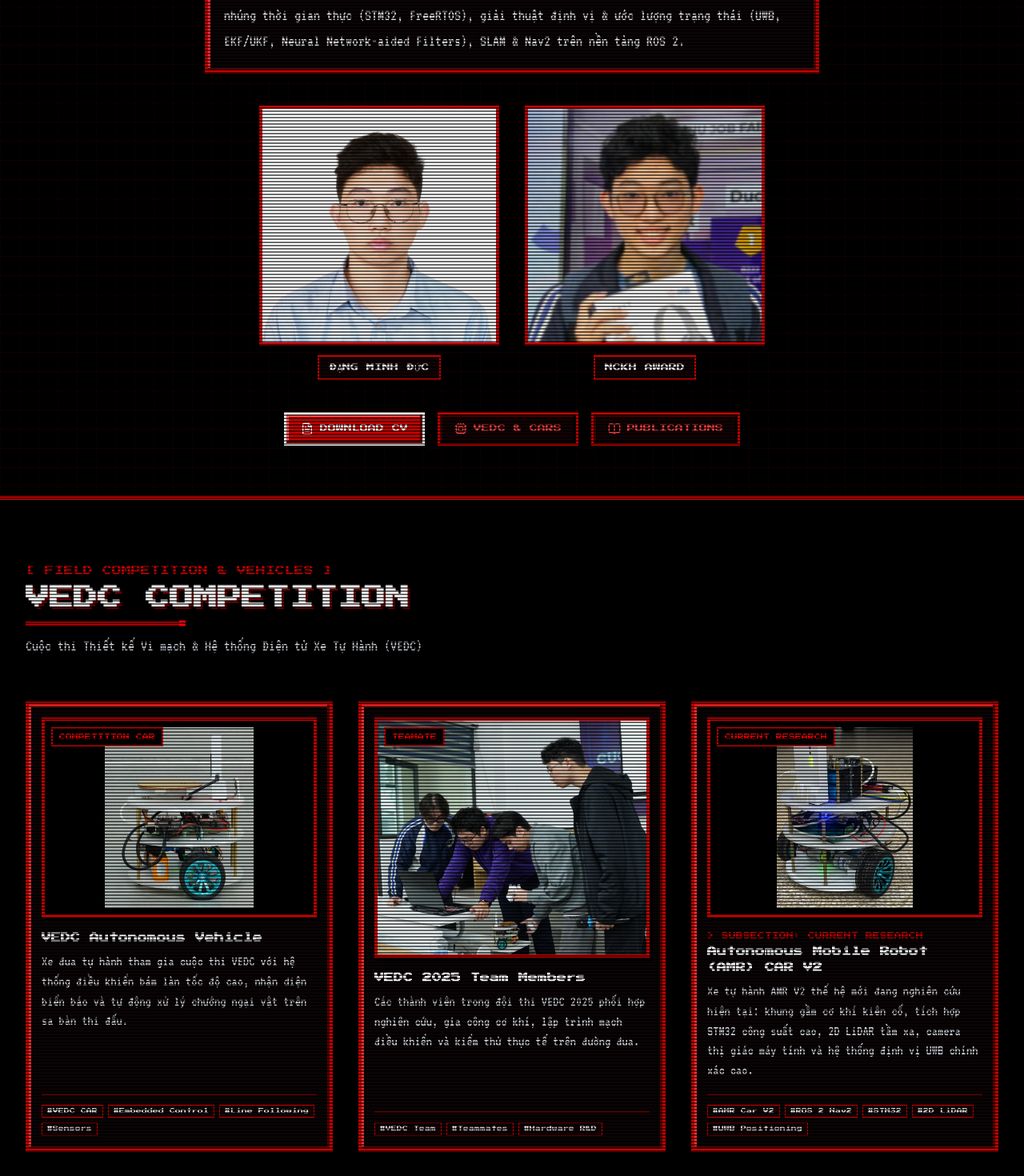
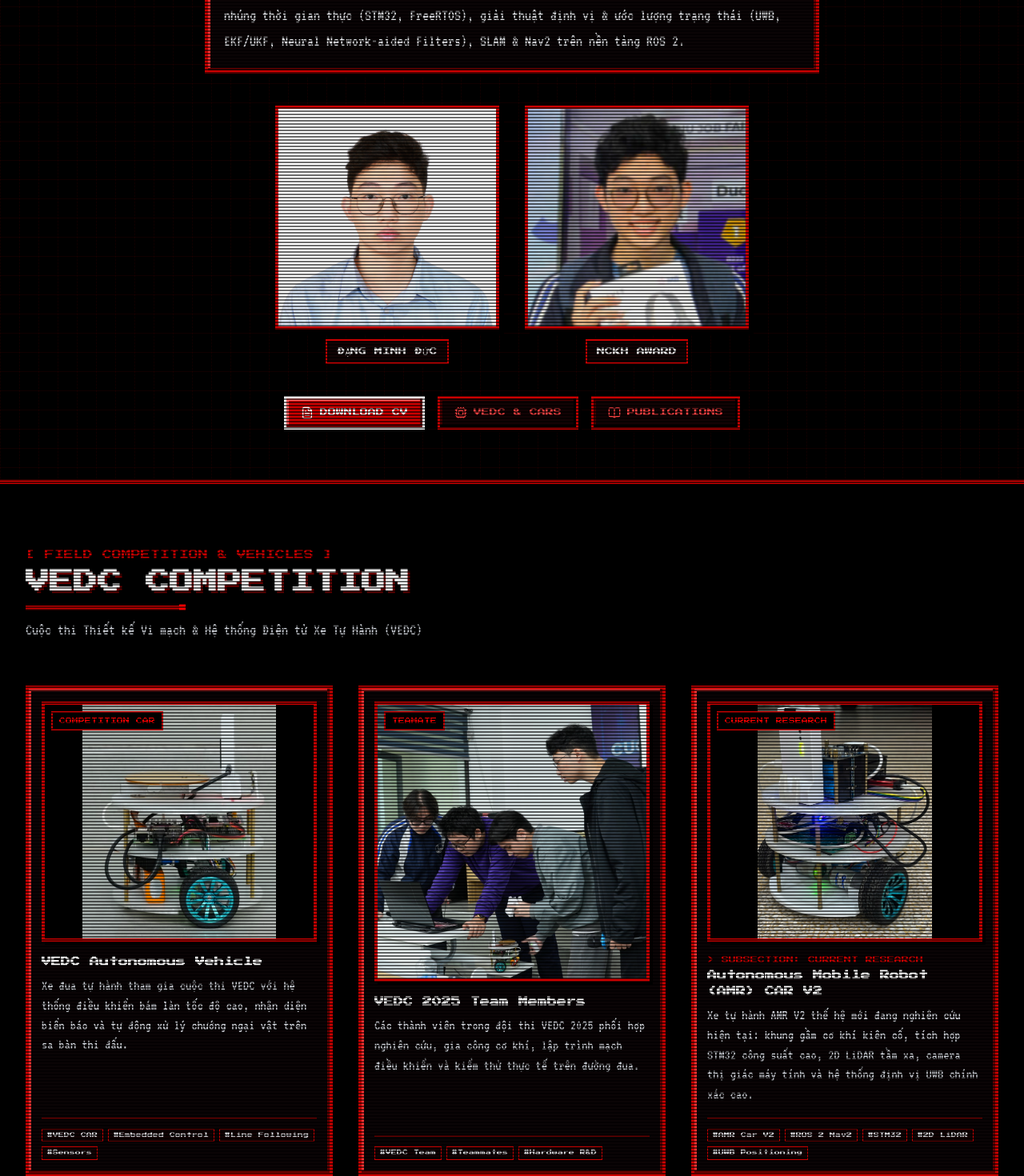
Before and after one commit to leonas-kratos/leonas-kratos.github.io, a Next.js app: page / in a window 1280 px wide. Shown: the part 400-1870 px from the top of the page at 80% size. Built offline with nearby package versions, Linux system fonts and the light colour scheme.

Commit message:
fix: enforce strict image wrapper classes (car-image-wrapper, photo-wrapper, avatar-wrapper) to eliminate horizontal stretching

```diff
--- a/src/app/globals.css
+++ b/src/app/globals.css
@@ -159,3 +159,60 @@ body {
   background: #CC0000;
   border: 2px solid #000000;
 }
+
+/* ===================================================
+   STRICT IMAGE WRAPPER CLASSES (Fix stretching)
+   =================================================== */
+
+/* Car / Vehicle images (CAR, CAR V2) */
+.car-image-wrapper {
+  width: 100%;
+  max-width: 600px;
+  height: 300px;
+  background: #000000;
+  border: 4px solid #CC0000;
+  overflow: hidden;
+  margin: 0 auto;
+  position: relative;
+}
+.car-image-wrapper img {
+  width: 100% !important;
+  height: 100% !important;
+  object-fit: contain !important;  /* contain = no crop, shows full car */
+  display: block !important;
+}
+
+/* Person / Group photos (teammate, lab, conference, presentation) */
+.photo-wrapper {
+  width: 100%;
+  max-width: 500px;
+  height: 350px;
+  border: 4px solid #CC0000;
+  overflow: hidden;
+  margin: 0 auto;
+  position: relative;
+}
+.photo-wrapper img {
+  width: 100% !important;
+  height: 100% !important;
+  object-fit: cover !important;
+  object-position: center top !important;
+  display: block !important;
+}
+
+/* Hero avatars (DangMinhDuc.png, prize.png) */
+.avatar-wrapper {
+  width: 280px;
+  height: 280px;
+  border: 4px solid #CC0000;
+  overflow: hidden;
+  flex-shrink: 0;
+  position: relative;
+}
+.avatar-wrapper img {
+  width: 100% !important;
+  height: 100% !important;
+  object-fit: cover !important;
+  object-position: center top !important;
+  display: block !important;
+}
--- a/src/components/ConferenceSection.tsx
+++ b/src/components/ConferenceSection.tsx
@@ -1,4 +1,3 @@
-import Image from "next/image";
 import { CONFERENCE_DATA } from "@/data/portfolioData";
 
 export default function ConferenceSection() {
@@ -20,26 +19,15 @@ export default function ConferenceSection() {
           </p>
         </div>
 
-        {/* 1 Column Focus Card: fixed height 300px, object-fit: cover, 4px solid #CC0000 */}
+        {/* Conference Card: Uses .photo-wrapper (max-width: 500px, height: 350px) */}
         <div className="pixel-card p-6 max-w-4xl mx-auto">
-          <div className="grid grid-cols-1 md:grid-cols-2 gap-6 items-center">
+          <div className="grid grid-cols-1 md:grid-cols-2 gap-8 items-center">
 
-            {/* Image Container: 300px fixed height, object-fit cover, border-radius 0 */}
-            <div
-              className="w-full bg-[#000000] overflow-hidden relative shadow-[4px_4px_0_0_#000000]"
-              style={{
-                height: "300px",
-                border: "4px solid #CC0000",
-                borderRadius: "0px",
-                position: "relative",
-              }}
-            >
-              <Image
+            <div className="photo-wrapper shadow-[4px_4px_0_0_#000000]">
+              <img
                 src={CONFERENCE_DATA.image}
                 alt={CONFERENCE_DATA.title}
-                fill
-                sizes="(max-width: 768px) 100vw, 50vw"
-                className="object-cover object-center hover:scale-105 transition-transform duration-300"
+                loading="lazy"
               />
               <div
                 style={{ fontFamily: "var(--font-press-start)" }}
@@ -57,7 +45,7 @@ export default function ConferenceSection() {
                 </div>
                 <h3
                   style={{ fontFamily: "var(--font-press-start)" }}
-                  className="text-sm font-bold text-white leading-relaxed mb-3"
+                  className="text-xs sm:text-sm font-bold text-white leading-relaxed mb-3"
                 >
                   {CONFERENCE_DATA.title}
                 </h3>
--- a/src/components/Hero.tsx
+++ b/src/components/Hero.tsx
@@ -1,4 +1,3 @@
-import Image from "next/image";
 import { FileText, BookOpen, Cpu, Terminal } from "lucide-react";
 import { PERSONAL_INFO } from "@/data/portfolioData";
 
@@ -38,31 +37,18 @@ export default function Hero() {
           </p>
         </div>
 
-        {/* 2 Equal Portrait Cards Side by Side (300x300px, 4px solid #CC0000, object-fit: cover, NO ROUNDING) */}
+        {/* Hero avatars: 280x280px wrapper with .avatar-wrapper */}
         <div className="flex flex-col sm:flex-row items-center justify-center gap-8 mb-10">
 
           {/* Card 1: DangMinhDuc.png */}
           <div className="flex flex-col items-center">
-            <div
-              className="bg-black relative overflow-hidden shadow-[6px_6px_0_0_#000000]"
-              style={{
-                width: "300px",
-                height: "300px",
-                border: "4px solid #CC0000",
-                borderRadius: "0px",
-                position: "relative",
-              }}
-            >
-              <Image
+            <div className="avatar-wrapper shadow-[6px_6px_0_0_#000000]">
+              <img
                 src={PERSONAL_INFO.avatar}
                 alt={PERSONAL_INFO.name}
-                fill
-                priority
-                sizes="300px"
-                className="object-cover object-top hover:scale-105 transition-transform duration-300"
+                loading="eager"
               />
             </div>
-            {/* Label below */}
             <div
               style={{ fontFamily: "var(--font-press-start)" }}
               className="mt-3 px-3 py-1.5 bg-[#120304] border-2 border-[#CC0000] text-white text-[10px] uppercase shadow-[3px_3px_0_0_#000000]"
@@ -73,26 +59,13 @@ export default function Hero() {
 
           {/* Card 2: prize.png */}
           <div className="flex flex-col items-center">
-            <div
-              className="bg-black relative overflow-hidden shadow-[6px_6px_0_0_#000000]"
-              style={{
-                width: "300px",
-                height: "300px",
-                border: "4px solid #CC0000",
-                borderRadius: "0px",
-                position: "relative",
-              }}
-            >
-              <Image
+            <div className="avatar-wrapper shadow-[6px_6px_0_0_#000000]">
+              <img
                 src={PERSONAL_INFO.prizeImage}
                 alt="NCKH Award"
-                fill
-                priority
-                sizes="300px"
-                className="object-cover object-center hover:scale-105 transition-transform duration-300"
+                loading="eager"
               />
             </div>
-            {/* Label below */}
             <div
               style={{ fontFamily: "var(--font-press-start)" }}
               className="mt-3 px-3 py-1.5 bg-[#120304] border-2 border-[#CC0000] text-white text-[10px] uppercase shadow-[3px_3px_0_0_#000000]"
@@ -103,7 +76,7 @@ export default function Hero() {
 
         </div>
 
-        {/* CTA Buttons - DOWNLOAD CV below both images */}
+        {/* CTA Buttons */}
         <div className="flex flex-wrap items-center justify-center gap-4">
           <a
             href={PERSONAL_INFO.cvUrl}
--- a/src/components/LabSection.tsx
+++ b/src/components/LabSection.tsx
@@ -1,4 +1,3 @@
-import Image from "next/image";
 import { LAB_DATA } from "@/data/portfolioData";
 
 export default function LabSection() {
@@ -20,25 +19,15 @@ export default function LabSection() {
           </p>
         </div>
 
-        {/* Lab Card: fixed height 300px, object-fit cover, 4px solid red */}
+        {/* Lab Card: Uses .photo-wrapper (max-width: 500px, height: 350px) */}
         <div className="pixel-card p-6 max-w-4xl mx-auto">
-          <div className="grid grid-cols-1 md:grid-cols-2 gap-6 items-center">
+          <div className="grid grid-cols-1 md:grid-cols-2 gap-8 items-center">
 
-            <div
-              className="w-full bg-[#000000] overflow-hidden relative shadow-[4px_4px_0_0_#000000]"
-              style={{
-                height: "300px",
-                border: "4px solid #CC0000",
-                borderRadius: "0px",
-                position: "relative",
-              }}
-            >
-              <Image
+            <div className="photo-wrapper shadow-[4px_4px_0_0_#000000]">
+              <img
                 src={LAB_DATA.image}
                 alt={LAB_DATA.title}
-                fill
-                sizes="(max-width: 768px) 100vw, 50vw"
-                className="object-cover object-center hover:scale-105 transition-transform duration-300"
+                loading="lazy"
               />
               <div
                 style={{ fontFamily: "var(--font-press-start)" }}
@@ -55,7 +44,7 @@ export default function LabSection() {
                 </div>
                 <h3
                   style={{ fontFamily: "var(--font-press-start)" }}
-                  className="text-sm font-bold text-white leading-relaxed mb-3"
+                  className="text-xs sm:text-sm font-bold text-white leading-relaxed mb-3"
                 >
                   {LAB_DATA.title}
                 </h3>
--- a/src/components/ResearchSection.tsx
+++ b/src/components/ResearchSection.tsx
@@ -1,4 +1,3 @@
-import Image from "next/image";
 import { RESEARCH_PRESENTATION_DATA } from "@/data/portfolioData";
 
 export default function ResearchSection() {
@@ -20,26 +19,16 @@ export default function ResearchSection() {
           </p>
         </div>
 
-        {/* 2 Columns Tablet/Desktop, 1 Column Mobile: 300px fixed height, object-fit cover, 4px border */}
+        {/* 2 Columns: Uses .photo-wrapper (max-width: 500px, height: 350px) */}
         <div className="grid grid-cols-1 md:grid-cols-2 gap-8 max-w-5xl mx-auto">
           {RESEARCH_PRESENTATION_DATA.map((item) => (
             <div key={item.id} className="pixel-card p-5 flex flex-col justify-between">
               <div>
-                <div
-                  className="w-full bg-[#000000] overflow-hidden relative shadow-[4px_4px_0_0_#000000]"
-                  style={{
-                    height: "300px",
-                    border: "4px solid #CC0000",
-                    borderRadius: "0px",
-                    position: "relative",
-                  }}
-                >
-                  <Image
+                <div className="photo-wrapper shadow-[4px_4px_0_0_#000000]">
+                  <img
                     src={item.image}
                     alt={item.title}
-                    fill
-                    sizes="(max-width: 768px) 100vw, 50vw"
-                    className="object-cover object-center hover:scale-105 transition-transform duration-300"
+                    loading="lazy"
                   />
                   <div
                     style={{ fontFamily: "var(--font-press-start)" }}
--- a/src/components/VEDCSection.tsx
+++ b/src/components/VEDCSection.tsx
@@ -1,5 +1,3 @@
-import Image from "next/image";
-import { Cpu, Trophy, Sparkles } from "lucide-react";
 import { VEDC_DATA } from "@/data/portfolioData";
 
 export default function VEDCSection() {
@@ -21,28 +19,17 @@ export default function VEDCSection() {
           </p>
         </div>
 
-        {/* 3 Columns Desktop, 2 Columns Tablet, 1 Column Mobile */}
+        {/* 3 Columns Desktop, 2 Tablet, 1 Mobile */}
         <div className="grid grid-cols-1 md:grid-cols-2 lg:grid-cols-3 gap-8">
 
-          {/* Card 1: VEDC Autonomous Car (CAR: object-fit contain, bg black, fixed height 250px) */}
+          {/* Card 1: VEDC Autonomous Car (.car-image-wrapper: contain, bg black, 300px height) */}
           <div className="pixel-card p-4 flex flex-col justify-between">
             <div>
-              <div
-                className="w-full bg-[#000000] overflow-hidden relative shadow-[4px_4px_0_0_#000000]"
-                style={{
-                  height: "250px",
-                  border: "4px solid #CC0000",
-                  borderRadius: "0px",
-                  position: "relative",
-                  backgroundColor: "#000000",
-                }}
-              >
-                <Image
+              <div className="car-image-wrapper shadow-[4px_4px_0_0_#000000]">
+                <img
                   src={VEDC_DATA.car.image}
                   alt={VEDC_DATA.car.title}
-                  fill
-                  sizes="(max-width: 768px) 100vw, (max-width: 1200px) 50vw, 33vw"
-                  className="object-contain p-2 hover:scale-105 transition-transform duration-300"
+                  loading="lazy"
                 />
                 <div
                   style={{ fontFamily: "var(--font-press-start)" }}
@@ -78,24 +65,14 @@ export default function VEDCSection() {
             </div>
           </div>
 
-          {/* Card 2: VEDC Teammate (Person: object-fit cover, fixed height 300px) */}
+          {/* Card 2: VEDC Teammate (.photo-wrapper: cover, max-width 500px, 350px height) */}
           <div className="pixel-card p-4 flex flex-col justify-between">
             <div>
-              <div
-                className="w-full bg-[#000000] overflow-hidden relative shadow-[4px_4px_0_0_#000000]"
-                style={{
-                  height: "300px",
-                  border: "4px solid #CC0000",
-                  borderRadius: "0px",
-                  position: "relative",
-                }}
-              >
-                <Image
+              <div className="photo-wrapper shadow-[4px_4px_0_0_#000000]">
+                <img
                   src={VEDC_DATA.teammates.image}
                   alt={VEDC_DATA.teammates.title}
-                  fill
-                  sizes="(max-width: 768px) 100vw, (max-width: 1200px) 50vw, 33vw"
-                  className="object-cover object-center hover:scale-105 transition-transform duration-300"
+                  loading="lazy"
                 />
                 <div
                   style={{ fontFamily: "var(--font-press-start)" }}
@@ -131,25 +108,14 @@ export default function VEDCSection() {
             </div>
           </div>
 
-          {/* Card 3: CAR V2 (Current Research Vehicle: object-fit contain, bg black, fixed height 250px) */}
+          {/* Card 3: CAR V2 (.car-image-wrapper: contain, bg black, 300px height) */}
           <div className="pixel-card p-4 flex flex-col justify-between">
             <div>
-              <div
-                className="w-full bg-[#000000] overflow-hidden relative shadow-[4px_4px_0_0_#000000]"
-                style={{
-                  height: "250px",
-                  border: "4px solid #CC0000",
-                  borderRadius: "0px",
-                  position: "relative",
-                  backgroundColor: "#000000",
-                }}
-              >
-                <Image
+              <div className="car-image-wrapper shadow-[4px_4px_0_0_#000000]">
+                <img
                   src={VEDC_DATA.currentResearchCar.image}
                   alt={VEDC_DATA.currentResearchCar.title}
-                  fill
-                  sizes="(max-width: 768px) 100vw, (max-width: 1200px) 50vw, 33vw"
-                  className="object-contain p-2 hover:scale-105 transition-transform duration-300"
+                  loading="lazy"
                 />
                 <div
                   style={{ fontFamily: "var(--font-press-start)" }}
```
